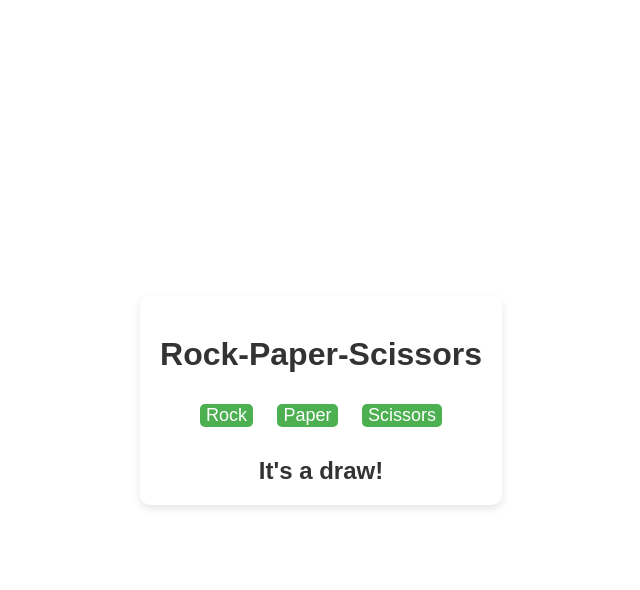
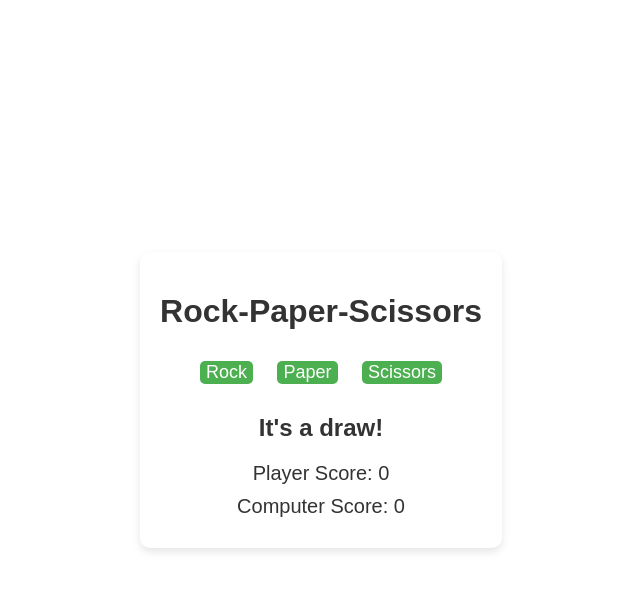
Before and after one commit to Abbby1007/Rock-Paper-Scissors-Tournament-Webgame, a plain HTML site: page index.html in a window 1280 px wide. Both pictures are taken after a click on the button "Rock". Shown: the whole page, without its empty margins (319-959 px from the left). Drawn offline with Linux system fonts and the light colour scheme.

Commit message:
Adding the score to the rock paper scissors mechanic

```diff
--- a/index.html
+++ b/index.html
@@ -24,6 +24,9 @@
 <! -- Results will be displayed here -->
 
     </div>
+    <div id="scoreboard">
+      <div id="player-score"> Player Score: 0 </div>
+      <div id ="computer-score"> Computer Score: 0 </div>
   </div>
   <script src="script.js"></script>
 </body>
--- a/script.js
+++ b/script.js
@@ -17,6 +17,8 @@ scissorsButton.addEventListener('click', () => playRound('scissors'));
  Randomly generating the computer's choice.
  Comparing the player's choice with the computer's to determine the outcome
  updating the resultDisplay element to show whether the player won,lost, or drew the round*/
+/* Incrementing the playerScore or computerScore based on the round's outcome*/
+/* Updating the score display elements with the current scores after each round*/
 function playRound(playerChoice){
   const choices = ['rock', 'paper', 'scissors'];
   const computerChoice = choices[Math.floor(Math.random() * choices.length)];
@@ -31,7 +33,20 @@ function playRound(playerChoice){
       (playerChoice === 'scissors' && computerChoice === 'paper')
   ) {
       resultDisplay.textContent = 'You win!';
+      playerScore++; //Increase player's score by 1
   } else {
       resultDisplay.textContent = 'Computer wins!';
+      computerScore++; // Increase computer's score by 1
   }
+
+    // update the score display
+    playerScoreDisplay.textContent = `Player Score: ${playerScore}`;
+    computerScoreDisplay.textContent = `Computer Score: ${computerScore}`;
 }
+
+/* Innitializing playerScore and computerScore variables to track the scores.
+ Selecting the HTMl elements where the player's and computer's score will be displayed*/
+let playerScore = 0;
+let computerScore = 0;
+const playerScoreDisplay = document.getElementById('player-score');
+const computerScoreDisplay = document.getElementById('computer-score');
--- a/style.css
+++ b/style.css
@@ -55,3 +55,14 @@ body {
   font-size: 24px;
   font-weight: bold;
 }
+/* Adding a margin above the scorebaord for spacing*/
+/* Setting a font size for readability */
+/* Adding margin around each score for clear seperation*/
+#scoreboard{
+  margin-top: 20px;
+  font-size: 20px;
+}
+
+#player-score, #computer-score{
+  margin: 10px;
+}
```
